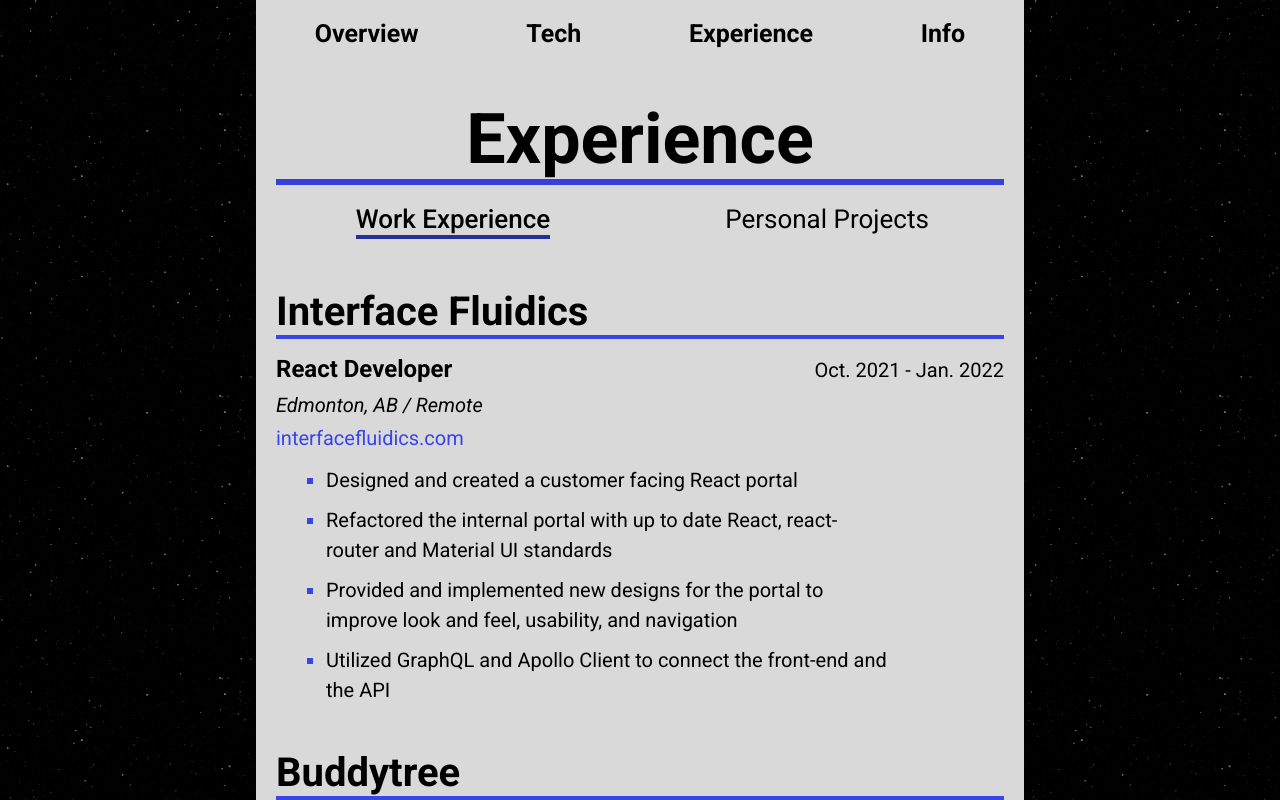
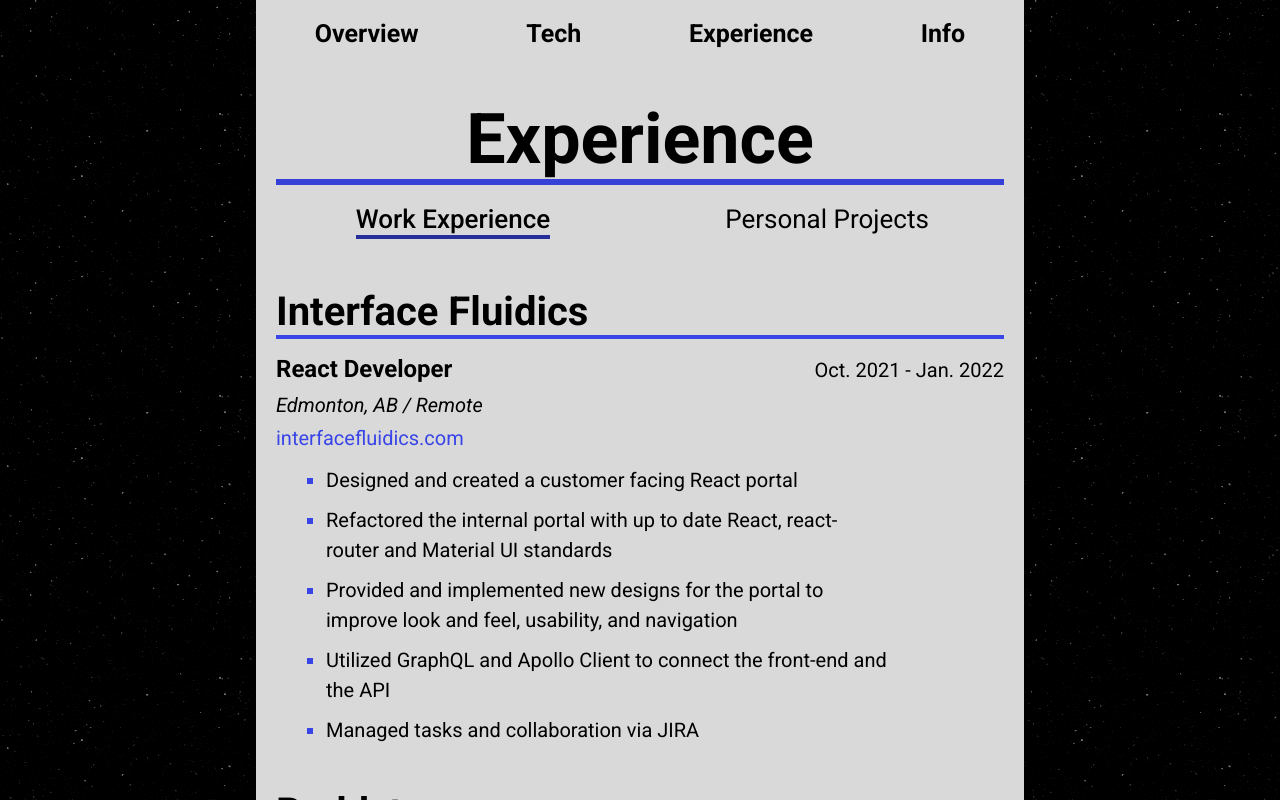
Before and after one commit to 100BC/C-V, a Next.js app: page /experience/work in a window 1280 px wide. Shown: the top 800 px of the page. Built offline with nearby package versions, Linux system fonts and the light colour scheme.

Commit message:
Add more Info

```diff
--- a/components/WorkExperienceRender/WorkExperience.tsx
+++ b/components/WorkExperienceRender/WorkExperience.tsx
@@ -31,6 +31,7 @@ const WorkExperience = () => {
           Utilized GraphQL and Apollo Client to connect the front-end and the
           API
         </li>
+        <li>Managed tasks and collaboration via JIRA</li>
       </WorkExperienceItem>
       <WorkExperienceItem
         title="Buddytree"
```
